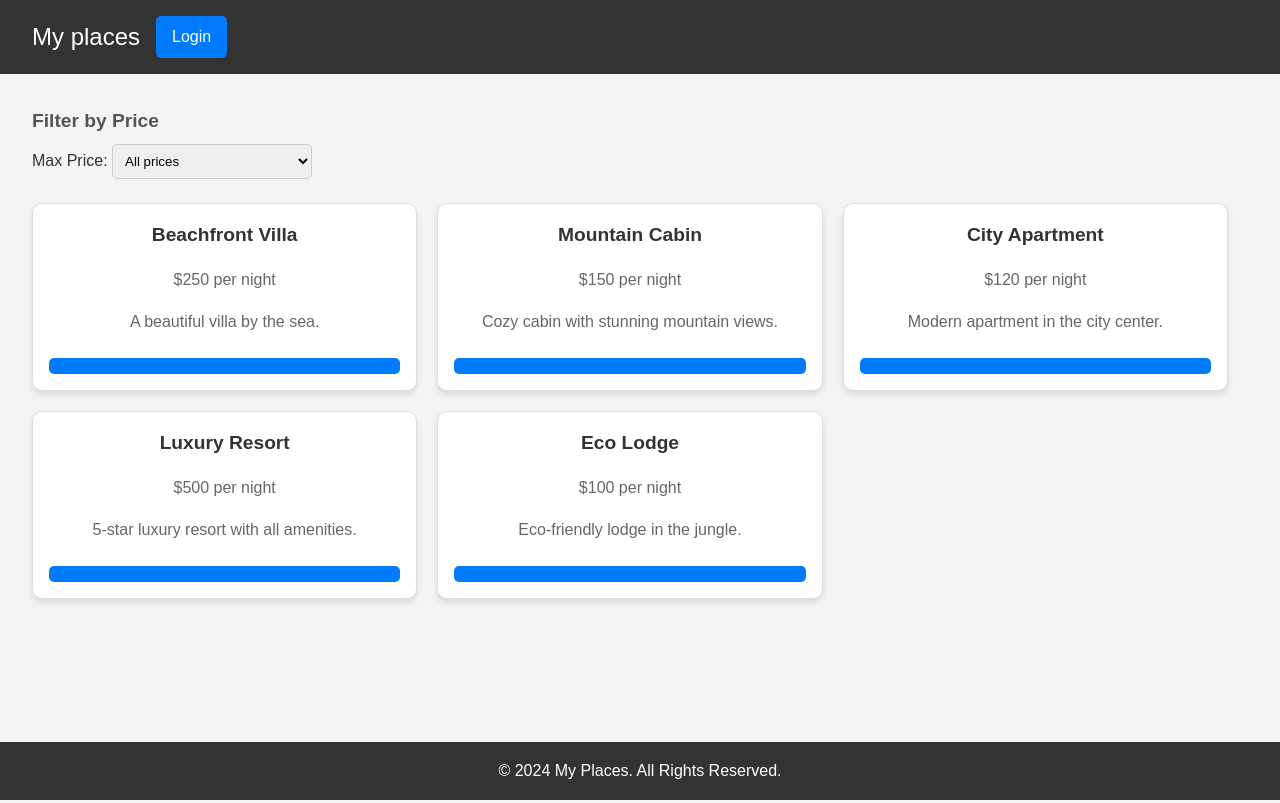
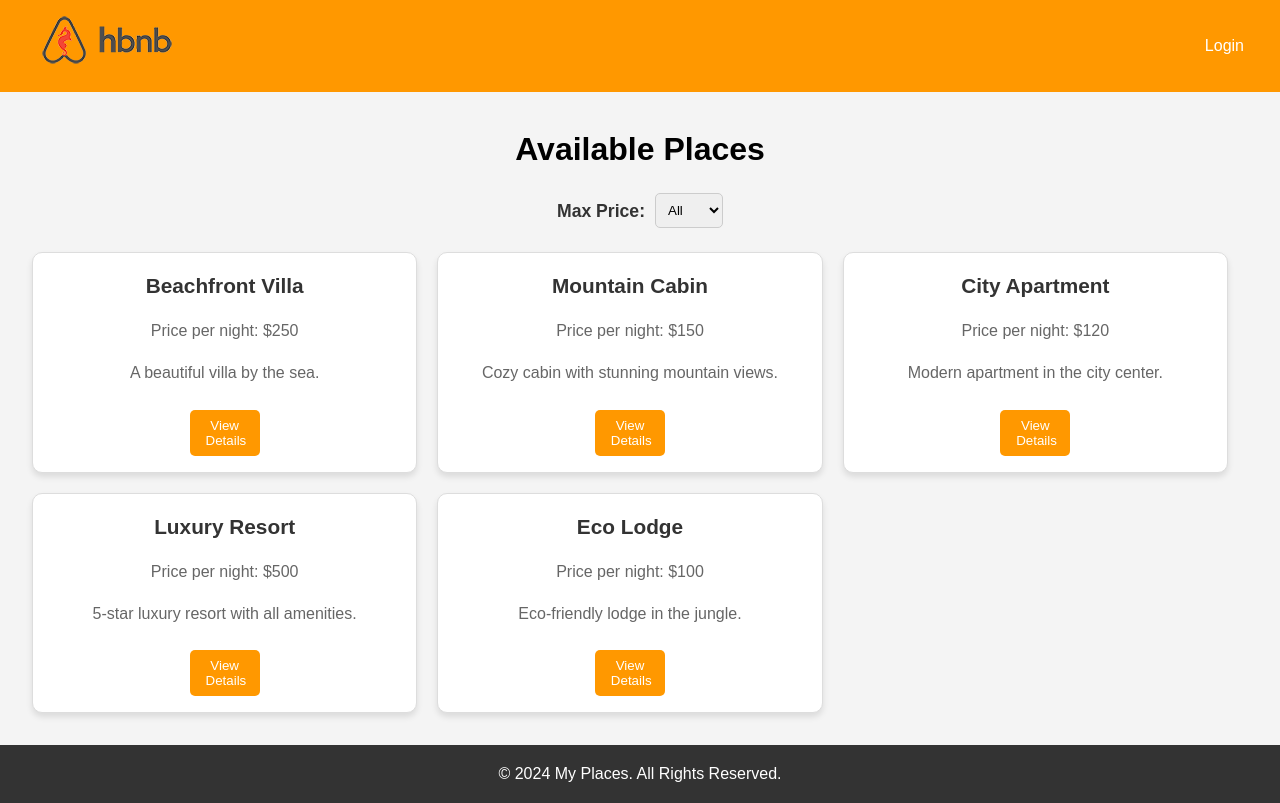
Before and after one commit to Gromuf/HBnB_Part4, a plain HTML site: page Part4_HBnB_Simple_Frontend/base_files/index.html in a window 1280 px wide. Drawn offline with Linux system fonts and the light colour scheme.

Commit message:
push css changes

```diff
--- a/Part4_HBnB_Simple_Frontend/base_files/index.html
+++ b/Part4_HBnB_Simple_Frontend/base_files/index.html
@@ -9,17 +9,21 @@
   <body>
     <header>
       <nav>
-        <a href="index.html" class="logo">My places</a>
+        <a href="index.html" class="logo">
+          <img src="images/logo.png" alt="HBnB Logo" />
+        </a>
         <a href="login.html" id="login-link">Login</a>
       </nav>
     </header>
     <main>
       <section id="filter">
-        <h2>Filter by Price</h2>
-        <label for="price-filter">Max Price:</label>
-        <select id="price-filter">
-          <!-- Options will be populated dynamically -->
-        </select>
+        <h2>Available Places</h2>
+        <div class="form-group">
+          <label for="price-filter">Max Price:</label>
+          <select id="price-filter">
+            <!-- Options will be populated dynamically -->
+          </select>
+        </div>
       </section>
       <section id="places-list">
         <!-- List of places will be populated dynamically -->
--- a/Part4_HBnB_Simple_Frontend/base_files/scripts.js
+++ b/Part4_HBnB_Simple_Frontend/base_files/scripts.js
@@ -41,7 +41,7 @@ function populatePriceFilter() {
 
   const defaultOption = document.createElement("option");
   defaultOption.value = "";
-  defaultOption.textContent = "All prices";
+  defaultOption.textContent = "All";
   priceFilter.appendChild(defaultOption);
 
   uniquePrices.forEach((price) => {
@@ -67,13 +67,14 @@ function renderPlaces(filterPrice = null) {
     title.textContent = place.name;
 
     const price = document.createElement("p");
-    price.textContent = `$${place.price} per night`;
+    price.textContent = `Price per night: $${place.price}`;
 
     const description = document.createElement("p");
     description.textContent = place.description;
 
     const detailsButton = document.createElement("button");
     detailsButton.classList.add("details-button");
+    detailsButton.textContent = "View Details";
     detailsButton.onclick = () => {
       window.location.href = `place.html?id=${place.id}`;
     };
--- a/Part4_HBnB_Simple_Frontend/base_files/styles.css
+++ b/Part4_HBnB_Simple_Frontend/base_files/styles.css
@@ -20,9 +20,9 @@ body {
 }
 
 header {
-  background-color: #333;
+  background-color: #ff9800;
   color: #fff;
-  padding: 1rem;
+  padding: 1rem 20px;
   display: flex;
   justify-content: space-between;
   align-items: center;
@@ -30,7 +30,10 @@ header {
 
 nav {
   display: flex;
+  justify-content: space-between;
   align-items: center;
+  width: 100%;
+  height: 60px;
 }
 
 nav a {
@@ -45,16 +48,21 @@ nav a {
   color: #fff;
 }
 
+.logo img {
+  height: 60px;
+  width: auto;
+}
+
 #login-link {
   text-decoration: none;
-  background-color: #007bff;
+
   color: #fff;
   padding: 0.5rem 1rem;
   border-radius: 5px;
 }
 
 #login-link:hover {
-  background-color: #0056b3;
+  background-color: #d38004;
 }
 
 main {
@@ -68,19 +76,35 @@ main {
 
 #filter {
   margin-bottom: 1.5rem;
+  text-align: center;
+  display: flex;
+  flex-direction: column;
+  align-items: center;
+  gap: 10px;
+}
+
+#filter .form-group {
+  display: flex;
+  align-items: center;
+  gap: 10px;
+}
+
+#filter label {
+  font-size: 1.1rem;
+  font-weight: bold;
 }
 
 #filter h2 {
   margin-bottom: 0.5rem;
-  font-size: 1.2rem;
-  color: #555;
+  font-size: 2rem;
+  color: black;
 }
 
 #price-filter {
   padding: 0.5rem;
   border: 1px solid #ccc;
   border-radius: 5px;
-  width: 200px;
+  width: auto;
 }
 
 #places-list {
@@ -104,9 +128,14 @@ main {
   justify-content: space-between;
 }
 
+.place-card:hover {
+  transform: scale(1.02);
+  transition: transform 0.6s ease-in-out;
+}
+
 .place-card h3 {
   margin-bottom: 0.5rem;
-  font-size: 1.2rem;
+  font-size: 1.3rem;
   color: #333;
 }
 
@@ -119,16 +148,18 @@ main {
 .details-button {
   margin-top: 1rem;
   padding: 0.5rem 1rem;
-  background-color: #007bff;
+  background-color: #ff9800;
   color: #fff;
   border: none;
   border-radius: 5px;
   cursor: pointer;
+  width: calc(20%);
+  align-self: center;
 }
 
 .details-button:hover {
-  background-color: #0056b3;
-  transition: background-color 0.3s;
+  background-color: #d38004;
+  transition: background-color 0.5s;
 }
 
 footer {
```
